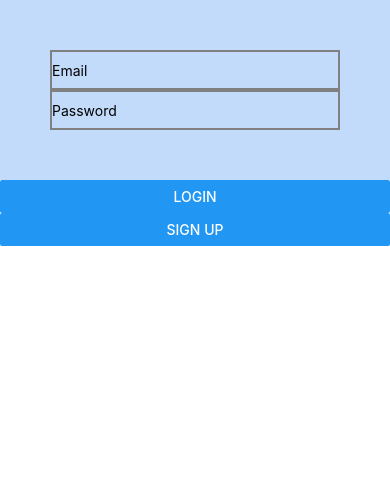
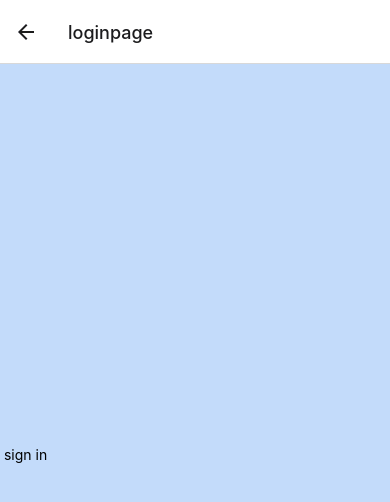
Before and after one commit to grace111w/Smart-North, a React Native app: screen /loginpage in a window 390 px wide. Shown: the top 502 px of the page. Built offline with nearby package versions, Linux system fonts and the light colour scheme.

Commit message:
yayyy buttons work

```diff
--- a/App.js
+++ b/App.js
@@ -7,46 +7,26 @@
   Button,
   SafeAreaView,
 } from "react-native";
+import { NavigationContainer } from "@react-navigation/native";
+import { createNativeStackNavigator } from "@react-navigation/native-stack";
+import homepage from "./homepage";
+import loginpage from "./loginpage";
 
-const LoginScreen = () => {
+const Stack = createNativeStackNavigator();
+
+const MyStack = () => {
   return (
-    <SafeAreaView>
-      <View>
-        <>
-          <View style={styles.appPage}>
-            <TextInput
-              style={{
-                height: 40,
-                borderColor: "gray",
-                borderWidth: 2,
-              }}
-              placeholder="Email"
-            />
-            <TextInput
-              style={{
-                height: 40,
-                borderColor: "gray",
-                borderWidth: 2,
-              }}
-              placeholder="Password"
-            />
-          </View>
-        </>
-        <View>
-          <Button title="Login" />
-          <Button title="Sign Up" />
-        </View>
-      </View>
-    </SafeAreaView>
+    <Stack.Navigator>
+      <Stack.Screen name="homepage" component={homepage} />
+      <Stack.Screen name="loginpage" component={loginpage} />
+    </Stack.Navigator>
   );
 };
-const styles = StyleSheet.create({
-  appPage: {
-    flex: 1,
-    padding: 50,
-    backgroundColor: "#c3dbfa",
-    alignItems: "stretch",
-    justifyContent: "center",
-  },
-});
-export default LoginScreen;
+
+export default function App() {
+  return (
+    <NavigationContainer>
+      <MyStack />
+    </NavigationContainer>
+  );
+}
--- /dev/null
+++ b/homepage.js
@@ -0,0 +1,57 @@
+import React from "react";
+import {
+  StyleSheet,
+  View,
+  Text,
+  TextInput,
+  Button,
+  SafeAreaView,
+} from "react-native";
+import loginpage from "./loginpage";
+import { NavigationContainer } from "@react-navigation/native";
+
+const homepage = (props) => {
+  return (
+    <SafeAreaView>
+      <View>
+        <>
+          <View style={styles.appPage}>
+            <TextInput
+              style={{
+                height: 40,
+                borderColor: "gray",
+                borderWidth: 2,
+              }}
+              placeholder="Email"
+            />
+            <TextInput
+              style={{
+                height: 40,
+                borderColor: "gray",
+                borderWidth: 2,
+              }}
+              placeholder="Password"
+            />
+          </View>
+        </>
+        <View>
+          <Button
+            onPress={() => props.navigation.navigate("loginpage")}
+            title="Login"
+          />
+          <Button title="Sign Up" />
+        </View>
+      </View>
+    </SafeAreaView>
+  );
+};
+const styles = StyleSheet.create({
+  appPage: {
+    flex: 1,
+    padding: 50,
+    backgroundColor: "#c3dbfa",
+    alignItems: "stretch",
+    justifyContent: "center",
+  },
+});
+export default homepage;
--- a/loginpage.js
+++ b/loginpage.js
@@ -1,12 +1,11 @@
-
 import { StatusBar } from "expo-status-bar";
 import { StyleSheet, Text, View } from "react-native";
 
 export default function App() {
   return (
     <View style={styles.container}>
-      <Text> sign in  </Text>
-      <StatusBar style= "auto" />
+      <Text> sign in </Text>
+      <StatusBar style="auto" />
     </View>
   );
 }
--- a/package.json
+++ b/package.json
@@ -9,10 +9,14 @@
     "web": "expo start --web"
   },
   "dependencies": {
+    "@react-navigation/native": "^6.1.6",
+    "@react-navigation/native-stack": "^6.9.12",
     "expo": "~48.0.5",
     "expo-status-bar": "~1.4.4",
     "react": "18.2.0",
-    "react-native": "0.71.3"
+    "react-native": "0.71.3",
+    "react-native-safe-area-context": "4.5.0",
+    "react-native-screens": "~3.20.0"
   },
   "devDependencies": {
     "@babel/core": "^7.20.0"
```
Also changed, not shown: 1 other file (tests, documents, lock files or other folders).
